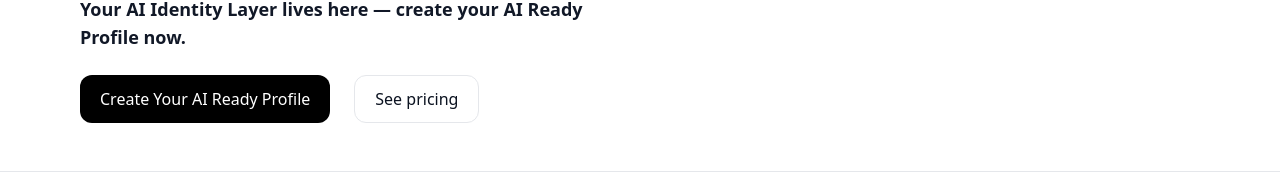
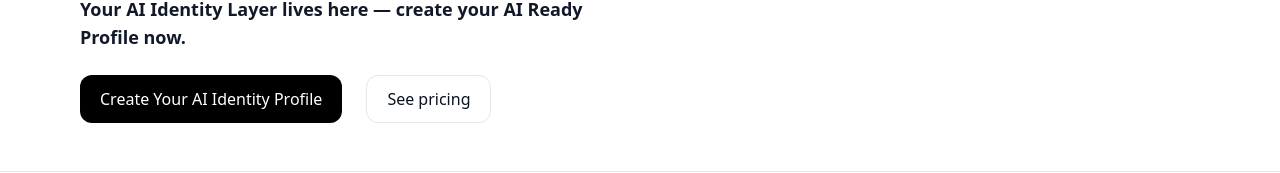
Before and after one commit to NewguyMMM/aeobro, a Next.js app: page / in a window 1280 px wide. Shown: the part 448-621 px from the top of the page. Built offline with nearby package versions, Linux system fonts and the light colour scheme; no server answers.

Commit message:
Update page.tsx

```diff
--- a/app/page.tsx
+++ b/app/page.tsx
@@ -27,8 +27,8 @@ export default async function Home() {
   }
 
   const ctaLabel = hasProfile
-    ? "Edit Your AI Ready Profile"
-    : "Create Your AI Ready Profile";
+    ? "Edit Your AI Identity Profile"
+    : "Create Your AI Identity Profile";
 
   const ctaSentence = hasProfile
     ? "Your AI Identity Layer lives here."
```
